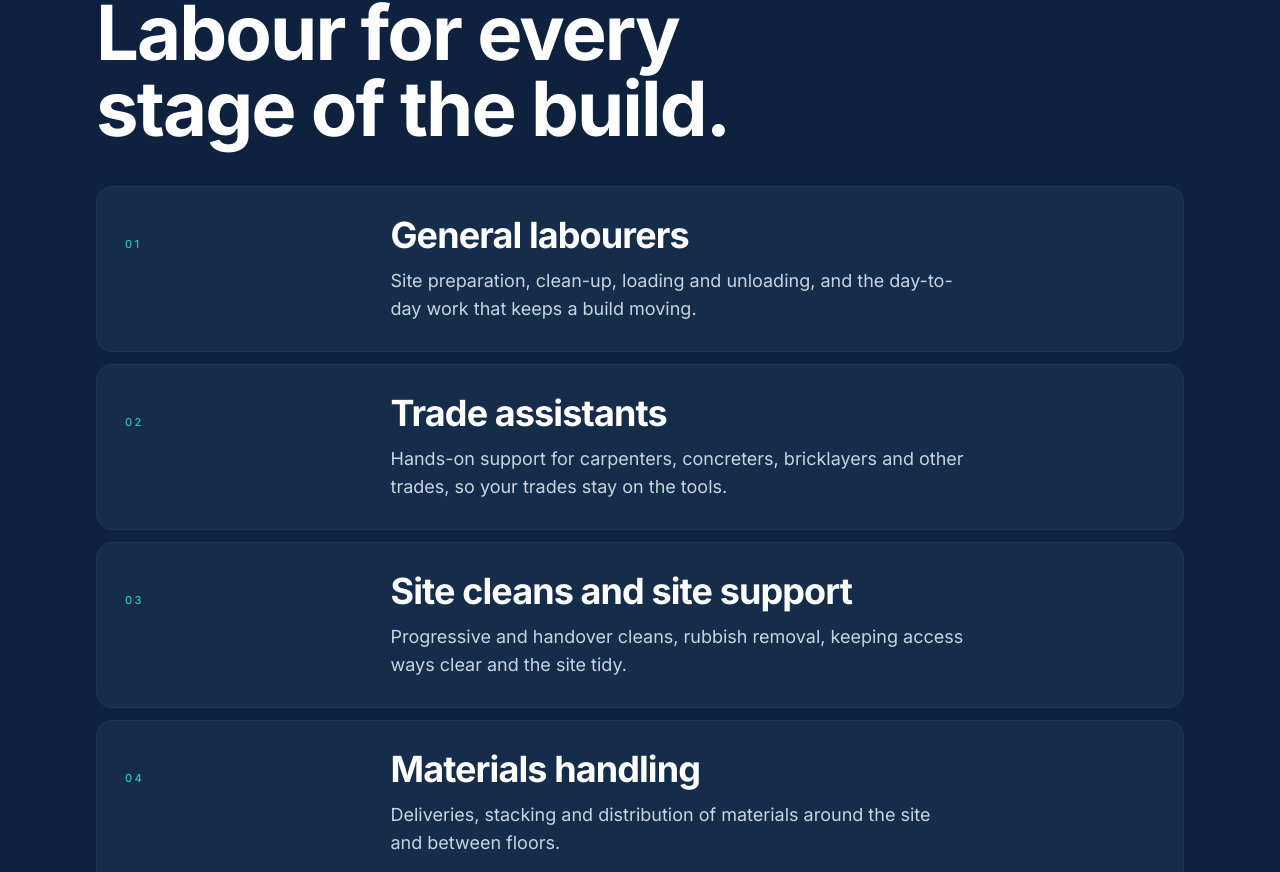
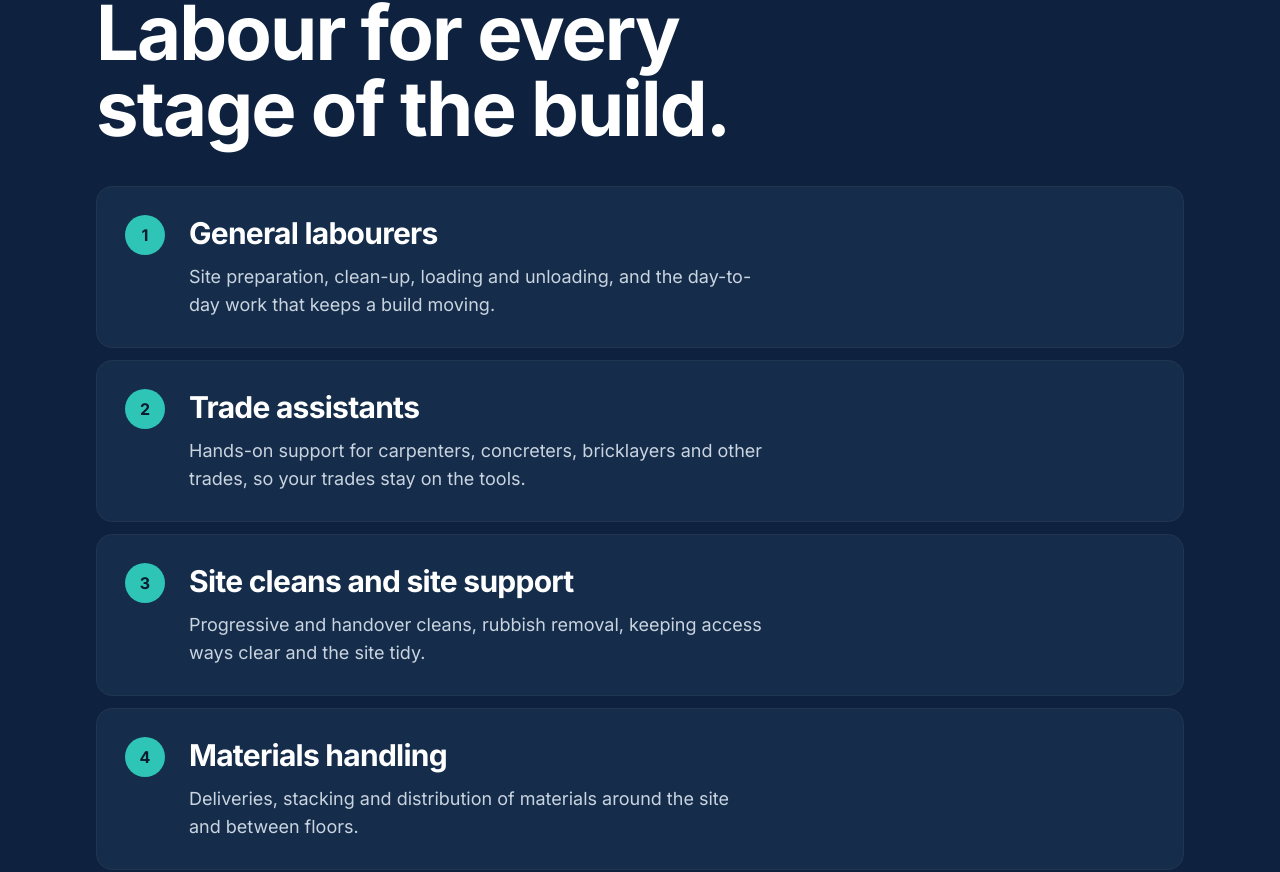
Before and after one commit to curiouscitizen11/MS-Workforce, a Next.js app: page / in a window 1280 px wide. Shown: the part 959-1831 px from the top of the page. Built offline with nearby package versions, Linux system fonts and the light colour scheme.

Commit message:
Design refresh 4/8: numbered lists (labour request checklist, builder steps, roles, find work, booking steps) become cards with teal number badges

```diff
--- a/app/candidates/page.tsx
+++ b/app/candidates/page.tsx
@@ -128,9 +128,9 @@ export default function CandidatesPage() {
           <h2 className="display mt-6">Labouring, trade assistant and site support work.</h2>
           <ul className="mt-8 grid gap-3 sm:mt-10">
             {work.map((item, index) => (
-              <li key={item.title} className="stack-row">
-                <span className="kicker text-teal sm:col-span-2">0{index + 1}</span>
-                <div className="sm:col-span-10">
+              <li key={item.title} className="num-card">
+                <span className="num-badge">{index + 1}</span>
+                <div className="min-w-0 flex-1">
                   <h3 className="text-2xl font-bold tracking-tight sm:text-3xl">{item.title}</h3>
                   <p className="mt-3 max-w-2xl text-base leading-relaxed text-body sm:text-lg">
                     {item.body}
--- a/app/clients/page.tsx
+++ b/app/clients/page.tsx
@@ -122,10 +122,10 @@ export default function ClientsPage() {
           <h2 className="display mt-6">Four steps from brief to site.</h2>
           <ol className="mt-8 grid gap-3 sm:mt-10">
             {steps.map((step, index) => (
-              <li key={step.title} className="stack-row">
-                <span className="kicker text-teal sm:col-span-2">0{index + 1}</span>
-                <div className="sm:col-span-10">
-                  <h3 className="text-2xl font-bold tracking-tight sm:text-4xl">{step.title}</h3>
+              <li key={step.title} className="num-card">
+                <span className="num-badge">{index + 1}</span>
+                <div className="min-w-0 flex-1">
+                  <h3 className="text-xl font-bold tracking-tight sm:text-3xl">{step.title}</h3>
                   <p className="mt-3 max-w-2xl text-base leading-relaxed text-body sm:text-lg">
                     {step.body}
                   </p>
--- a/app/contact/page.tsx
+++ b/app/contact/page.tsx
@@ -85,9 +85,9 @@ export default function ContactPage() {
           </h2>
           <ul className="mt-8 max-w-3xl grid gap-3 sm:mt-10">
             {include.map((item, index) => (
-              <li key={item} className="stack-row">
-                <span className="kicker text-teal sm:col-span-2">0{index + 1}</span>
-                <span className="text-xl font-medium tracking-tight sm:col-span-10 sm:text-2xl">{item}</span>
+              <li key={item} className="num-card items-center">
+                <span className="num-badge">{index + 1}</span>
+                <span className="min-w-0 flex-1 text-lg font-semibold tracking-tight sm:text-2xl">{item}</span>
               </li>
             ))}
           </ul>
--- a/app/globals.css
+++ b/app/globals.css
@@ -80,6 +80,13 @@ body {
   .link-quiet-light {
     @apply text-teal-400 decoration-teal-400/40 hover:text-teal-300;
   }
+  /* Numbered card: teal number badge on the left, content on the right */
+  .num-card {
+    @apply flex items-start gap-4 rounded-2xl border border-navy-line bg-navy-card p-5 sm:gap-6 sm:p-7;
+  }
+  .num-badge {
+    @apply inline-flex h-10 w-10 flex-none items-center justify-center rounded-full bg-teal text-base font-bold leading-none text-navy;
+  }
   .stack-row {
     @apply grid gap-3 rounded-2xl border border-navy-line bg-navy-card p-5 sm:grid-cols-12 sm:items-baseline sm:gap-8 sm:p-7;
   }
--- a/app/labourers-sydney/page.tsx
+++ b/app/labourers-sydney/page.tsx
@@ -122,9 +122,9 @@ export default function LabourersSydneyPage() {
           <h2 className="text-3xl font-bold tracking-tight sm:text-4xl">How booking works</h2>
           <ol className="mt-8 grid gap-3 sm:mt-10">
             {steps.map((step, index) => (
-              <li key={step.title} className="stack-row">
-                <span className="kicker text-teal sm:col-span-2">0{index + 1}</span>
-                <div className="sm:col-span-10">
+              <li key={step.title} className="num-card">
+                <span className="num-badge">{index + 1}</span>
+                <div className="min-w-0 flex-1">
                   <h3 className="text-xl font-bold tracking-tight sm:text-2xl">{step.title}</h3>
                   <p className="mt-2 max-w-2xl text-base leading-relaxed text-body sm:text-lg">
                     {step.body}
--- a/app/page.tsx
+++ b/app/page.tsx
@@ -90,10 +90,10 @@ export default function HomePage() {
           <h2 className="display mt-6">Labour for every stage of the build.</h2>
           <ul className="mt-8 grid gap-3 sm:mt-10">
             {roles.map((item, index) => (
-              <li key={item.title} className="stack-row">
-                <span className="kicker text-teal sm:col-span-3">0{index + 1}</span>
-                <div className="sm:col-span-9">
-                  <h3 className="text-2xl font-bold tracking-tight sm:text-4xl">
+              <li key={item.title} className="num-card">
+                <span className="num-badge">{index + 1}</span>
+                <div className="min-w-0 flex-1">
+                  <h3 className="text-xl font-bold tracking-tight sm:text-3xl">
                     {item.title}
                   </h3>
                   <p className="mt-3 max-w-xl text-base leading-relaxed text-body sm:text-lg">
--- a/app/site-cleans-demolition-support/page.tsx
+++ b/app/site-cleans-demolition-support/page.tsx
@@ -114,9 +114,9 @@ export default function SiteCleansPage() {
           <h2 className="text-3xl font-bold tracking-tight sm:text-4xl">How booking works</h2>
           <ol className="mt-8 grid gap-3 sm:mt-10">
             {steps.map((step, index) => (
-              <li key={step.title} className="stack-row">
-                <span className="kicker text-teal sm:col-span-2">0{index + 1}</span>
-                <div className="sm:col-span-10">
+              <li key={step.title} className="num-card">
+                <span className="num-badge">{index + 1}</span>
+                <div className="min-w-0 flex-1">
                   <h3 className="text-xl font-bold tracking-tight sm:text-2xl">{step.title}</h3>
                   <p className="mt-2 max-w-2xl text-base leading-relaxed text-body sm:text-lg">
                     {step.body}
```
